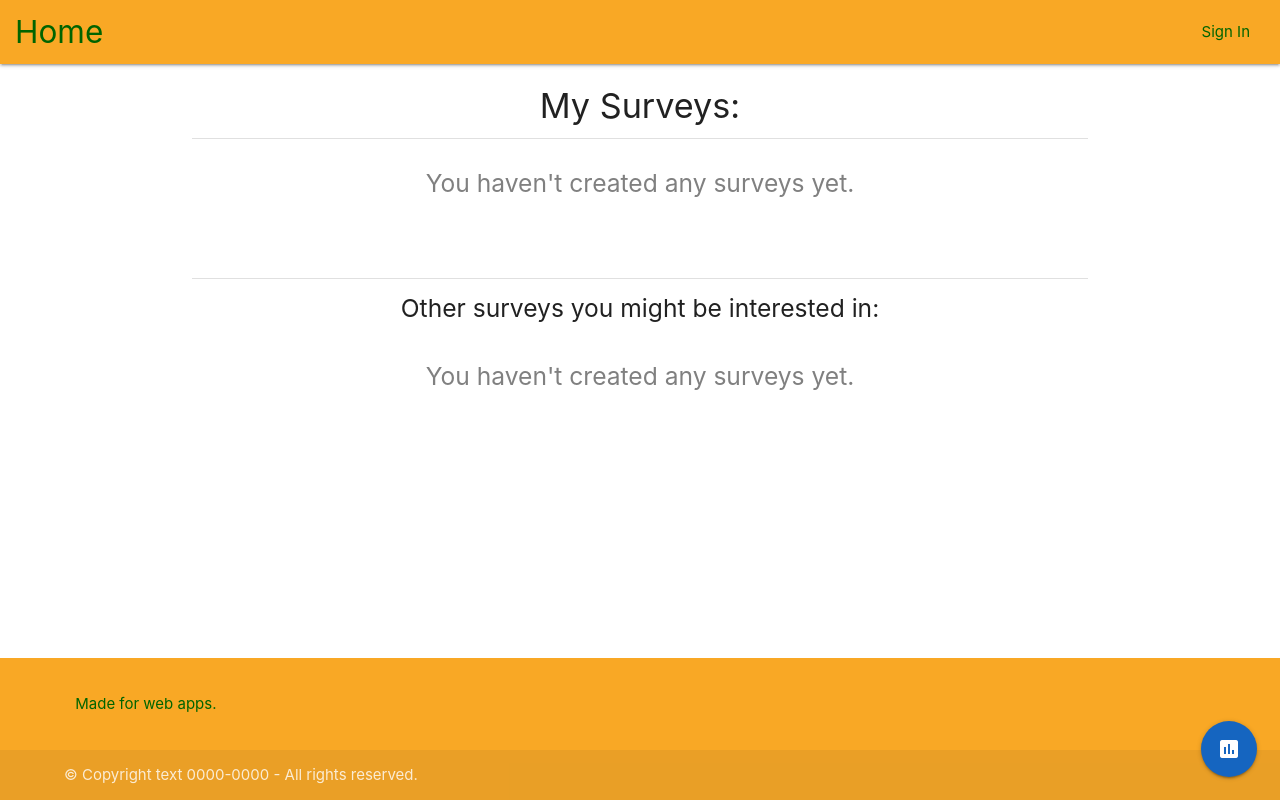
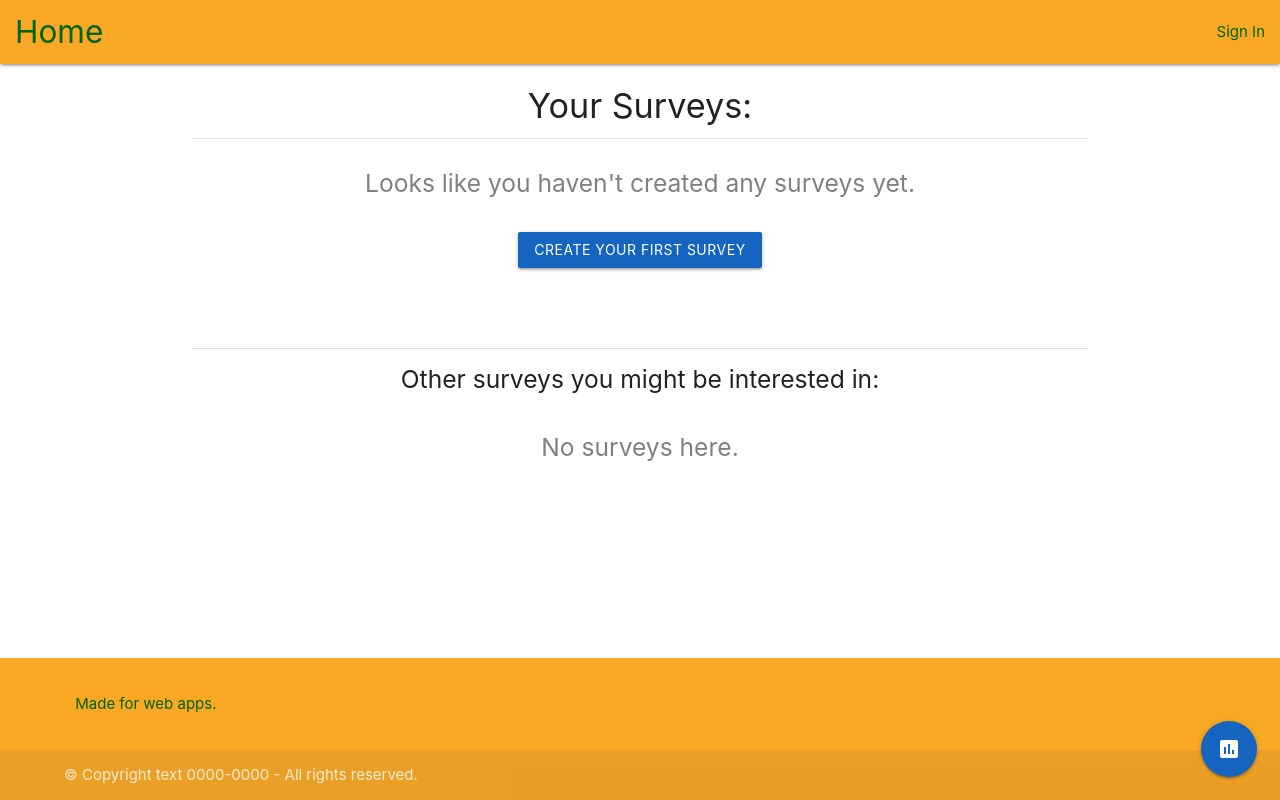
Before and after one commit to simonsanvil/BurritoSurvey, a Python web app: template templates/main/index.html in a window 1280 px wide. Run offline with Jinja, Linux system fonts and the light colour scheme; the template is opened without the code that fills it, so the values that code supplies are empty; some libraries are stand-ins or nearby versions.

Commit message:
Primer commit a simon branch

```diff
--- a/__init__.py
+++ /dev/null
@@ -1,6 +0,0 @@
-import sys
-import os
-
-sys.path.append(os.path.dirname(os.path.abspath(__file__)))
-
-from WebApp.app import create_app
--- a/app.py
+++ b/app.py
@@ -20,14 +20,14 @@ def create_app(test_config=None):
     login_manager = LoginManager()
     login_manager.login_view = 'auth.login'
     login_manager.init_app(app)
-    from WebApp import model
+    from . import model
     @login_manager.user_loader
     def load_user(user_id):
         return model.User.query.get(int(user_id))
 
     # Register blueprints:
-    from  WebApp import main
-    from  WebApp import auth
+    from . import main
+    from . import auth
 
     app.register_blueprint(main.bp)
     app.register_blueprint(auth.bp)
--- a/auth.py
+++ b/auth.py
@@ -1,6 +1,7 @@
 from flask import Blueprint, render_template, request, redirect, url_for, flash
-from WebApp.app import db, bcrypt
-from WebApp import model
+from .app import db, bcrypt
+
+from . import model
 import flask_login
 from flask_login  import current_user
 
--- a/static/microblogg.css
+++ b/static/microblogg.css
@@ -15,18 +14,6 @@ footer .container {
 
 .main_block {
 	margin-left: 2.5%;
-}
-
-.header-rtext{
-	margin-right: 15px;
-}
-
-.action-btn-header{
-	position:relative;
-	margin-top:5px;
-}
-
-.header-rbutton{
 }
 
 .user-dropdown{
@@ -56,23 +43,24 @@ footer .container {
 	font-size: 20px !important;
 }
 
-.messages{
+.surveys-list-main{
 	max-width:650px;
 	margin:auto;
 	padding:15px;
 }
 
-.message{
+.survey-content{
 	width:100%;
 	height:100%;
 	margin:0;
 	padding:0;
 }
-.msg-actions{
-	padding: 0 !important;
+
+.survey-card-actions{
+	/* padding: 0 !important; */
 }
 
-.msg-actions i{
+.survey-card-actions i{
 	margin: auto !important;
 	width: 12%;
 }
@@ -82,7 +70,7 @@ footer .container {
 	padding:0 !important;
 }
 
-#main_posts_view{
+#main_surveys_view{
 	background-color: rgba(255,255,255,0.5) !important;
 }
 
@@ -166,6 +158,16 @@ footer .container {
 
 }
 
-.post-text{
-	color:white;
+#wrap-button{
+	display: inline-flex;
 }
+
+#first-survey-btn{
+	margin-top:25px;
+}
+
+.survey-name{
+	color:#ffc107;
+	text-align: center;
+	font-size: 1.5rem !important;
+}
--- a/static/util.js
+++ b/static/util.js
@@ -1,27 +1,14 @@
-var activate_msg_elem = function(text,is_response){
+var activate_msg_elem = function(){
   // var user_name = "{{current_user.name}}";
-  $('#message_header').html(text);
-  if($('.new_post_container:visible').length){
-    $(".new_post_container").hide();
-    $("#create_post_icon").html("add");
-    $("#new_post_a").removeClass("yellow darken-3");
-    $("#new_post_a").css({"color":"red"});
+  if($('.new_survey_container:visible').length){
+    $(".new_survey_container").hide();
+    $("#create_survey_icon").html("poll");
+    $("#new_survey_a").removeClass("red");
+    $("#new_survey_a").addClass("blue darken-3");
   }else{
-    $(".new_post_container").show();
-    $("#create_post_icon").html("clear");
-    $("#new_post_a").addClass("yellow darken-3");
+    $(".new_survey_container").show();
+    $("#create_survey_icon").html("clear");
+    $("#new_survey_a").removeClass("blue darken-3");
+    $("#new_survey_a").addClass("red");
   };
-  if(is_response){
-    console.log("is response!!");
-    $("#message_card").css({"color":"blue"});
-    $("#message_card").removeClass("teal");
-    $("#message_card").addClass("blue");
-    $("#card_footer").removeClass("red");
-    $("#card_footer").addClass("yellow darken-3");
-  }else{
-    $("#message_card").removeClass("blue");
-    $("#message_card").addClass("teal");
-    $("#card_footer").removeClass("yellow darken-3");
-    $("#card_footer").addClass("red");
-  }
 };
--- a/templates/auth/login.html
+++ b/templates/auth/login.html
@@ -17,7 +17,6 @@
               <div class="notif" style="color:red">{{ message }}</div>
           {% endfor %}
       {% endwith %}
-
       <h5>Or <a href="{{url_for('auth.signup')}}">sign up</a> if you haven't</h5>
   </div>
   <div class="col s4 offset-s2 valign-wrapper">
--- a/templates/base.html
+++ b/templates/base.html
@@ -8,6 +8,8 @@
 			<link rel="stylesheet" href="{{ url_for('static', filename='microblogg.css') }}">
 			<link rel="stylesheet" href="https://cdnjs.cloudflare.com/ajax/libs/materialize/1.0.0/css/materialize.min.css">
 			<link href="https://fonts.googleapis.com/icon?family=Material+Icons" rel="stylesheet">
+			<!-- FONTAWESOME -->
+			<script src="https://kit.fontawesome.com/bbde415407.js" crossorigin="anonymous"></script>
 		</head>
 		<body>
 				<header>
@@ -103,15 +105,14 @@
 			</script>
 			<script src="{{url_for('static', filename='util.js')}}"></script>
 			<script>
-			$(document).ready(function() {
-				$('textarea#post_text').characterCounter();
-			});
+			// $(document).ready(function() {
+			// 	$('textarea#post_text').characterCounter();
+			// });
 			</script>
 			<script>
 			window.onload = function(){
-			  $('#new_post_a').click(function(){activate_msg_elem("{{current_user.name}}"+" says...",false)});
-			  // $('#response_a').click(function(){set_header_text("responds...",true)});
-			  $('#cancel_msg_a').click(function(){activate_msg_elem("",false)});
+			  $('#new_survey_a').click(function(){activate_msg_elem()});
+			  $('#cancel_msg_a').click(function(){activate_msg_elem()});
 			};
 			</script>
 			{% block extra_js %}
--- /dev/null
+++ b/templates/create_survey_template.html
@@ -0,0 +1,39 @@
+{% block content %}
+<!-- Jquery -->
+<script src="https://cdnjs.cloudflare.com/ajax/libs/jquery/3.3.1/jquery.min.js"></script>
+<!-- static/util.js -->
+<script src="{{url_for('static', filename='util.js')}}"></script>
+
+<div class="new_survey_container">
+  <div id="new_survey" class="center-align">
+    <form style="height:100%" action="{{ url_for('main.create_new_survey') }}" method="post">
+      <div class="col s12 m6" style="height:100%">
+        <div id="create_survey_card" class="card horizontal large teal">
+          <div class="card-content white-text"style="width:100%;height:100%">
+            <div class="input-field row" style="margin-top: 0;display:inline-flex;width:100%;height:100%">
+              <div class="col s9">
+                <i class="material-icons prefix">poll</i>
+                <input  id="survey_text" name="survey_text" placeholder="Survey Name" maxlength = "20" class="validate survey-text" required></input >
+              </div>
+              <div class="col s3">
+                <button id="wrap-button" type="submit" name="action" class="btn waves-effect yellow black-text valign-wrapper">
+                  <img  class="txt-icon" src="{{url_for('static', filename='burritoicon.svg')}}" style="width:20px;height:30px;">
+                  Wrap it Up!
+                </button>
+              </div>
+            </div>
+          </div>
+
+          <div  id="card_footer" class="card-action teal">
+            <a id="cancel_msg_a" href="#" class="white-text">Cancel</a>
+          </div>
+        </div>
+      </div>
+    </form>
+  {% endblock %}
+  </div>
+</div>
+
+{%if with_response%}
+ <script>activate_msg_elem("{{current_user.name}} responds...",true)</script>
+{%endif%}
--- a/templates/main/index.html
+++ b/templates/main/index.html
@@ -1,8 +1,8 @@
 {% extends 'base.html' %}
 
 {% block content %}
-  <div id="main_posts_view">
-    <h4 class="center">My Surveys:</h4>
+  <div id="main_surveys_view">
+    <h4 class="center">Your Surveys:</h4>
     <div class="divider"></div>
     {% include 'surveys_template.html' %}
     <div class="divider" style="margin-top:50px"></div>
@@ -10,14 +10,14 @@
       {%set others=True%}
       {% include 'surveys_template.html' %}
   </div>
-  <div id = "create_post_btn" class="fixed-action-btn">
-    <a id="new_survey_a" class="btn-floating btn-large blue darken-3 hoverable waves-effect waves-circle waves-light" href="javascript:void(0)"> <!--pulse-->
-      <i id = "create_post_icon" class="large material-icons">poll</i>
+  <div class="create_survey-btn fixed-action-btn">
+    <a id="new_survey_a" class="btn-floating btn-large hoverable blue darken-3" href="javascript:void(0)"> <!--pulse-->
+      <i id = "create_survey_icon" class="large material-icons">poll</i>
     </a>
     <ul>
       <!-- <li><a class="btn-floating red"><i class="material-icons">mode_edit</i></a></li>
       <li><a class="btn-floating blue"><i class="material-icons">attach_file</i></a></li> -->
     </ul>
   </div>
-
+{% include 'create_survey_template.html' %}
 {% endblock %}
--- a/templates/surveys_template.html
+++ b/templates/surveys_template.html
@@ -1,11 +1,9 @@
-<!-- {% set one_post = posts|length==1%}
-{% set is_active = "active" if one_post else ""%} -->
 {%if others%}
   {% set surveys=other_surveys %}
 {%endif%}
-<div id = "post-results">
-  <div class="messages">
-    <ul id = "message-list" class="collapsible popout message">
+<div id = "survey-results">
+  <div class="surveys-list-main">
+    <ul class="collapsible popout">
       {%if surveys|length != 0%}
         {% for survey in surveys %}
             <li class="{{is_active}}">
@@ -27,7 +25,14 @@
         {% endfor %}
       {%else%}
         <div class="center">
-          <h5 style="color:grey">You haven't created any surveys yet.</h5>
+        {%if not others%}
+            <h5 style="color:grey">Looks like you haven't created any surveys yet.</h5>
+            <a id="first-survey-btn" onclick="activate_msg_elem()" class="create-survey-btn btn waves-effect blue darken-3 white-text">
+              Create your first survey
+            </a>
+        {%else%}
+          <h5 style="color:grey">No surveys here.</h5>
+        {%endif%}
         </div>
       {%endif%}
     </ul>
```
Also changed, not shown: other parts of static/microblogg.css (+18 -15 lines), main.py (+29 -29 lines), templates/survey_template.html (+7 -8 lines), templates/write_message_template.html (deleted, +0 -37 lines), static/burritoicon.svg (added).
